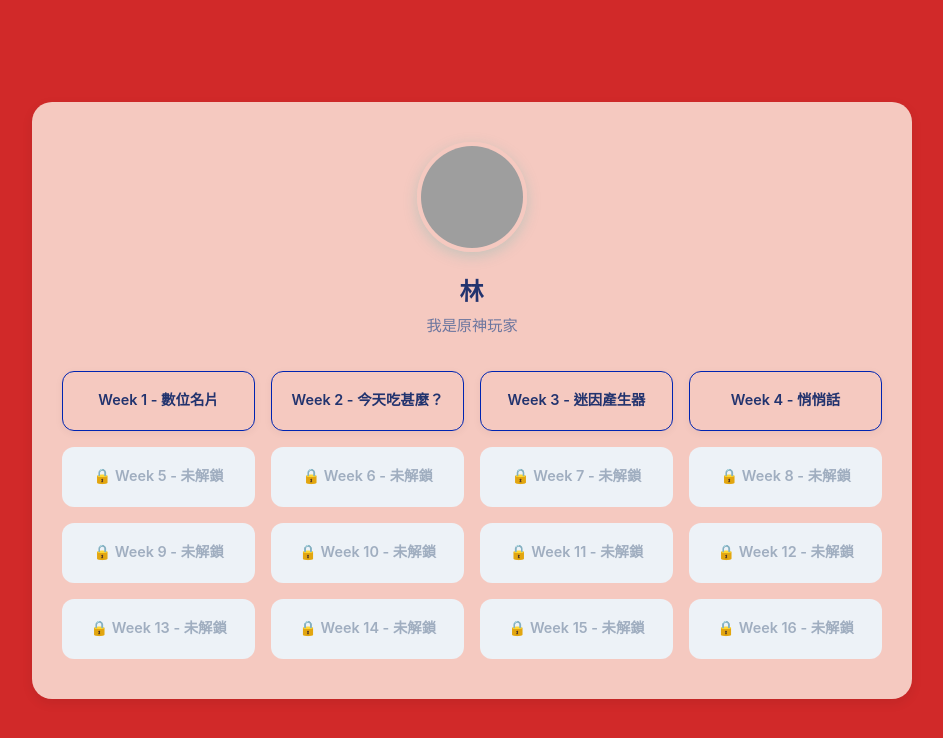
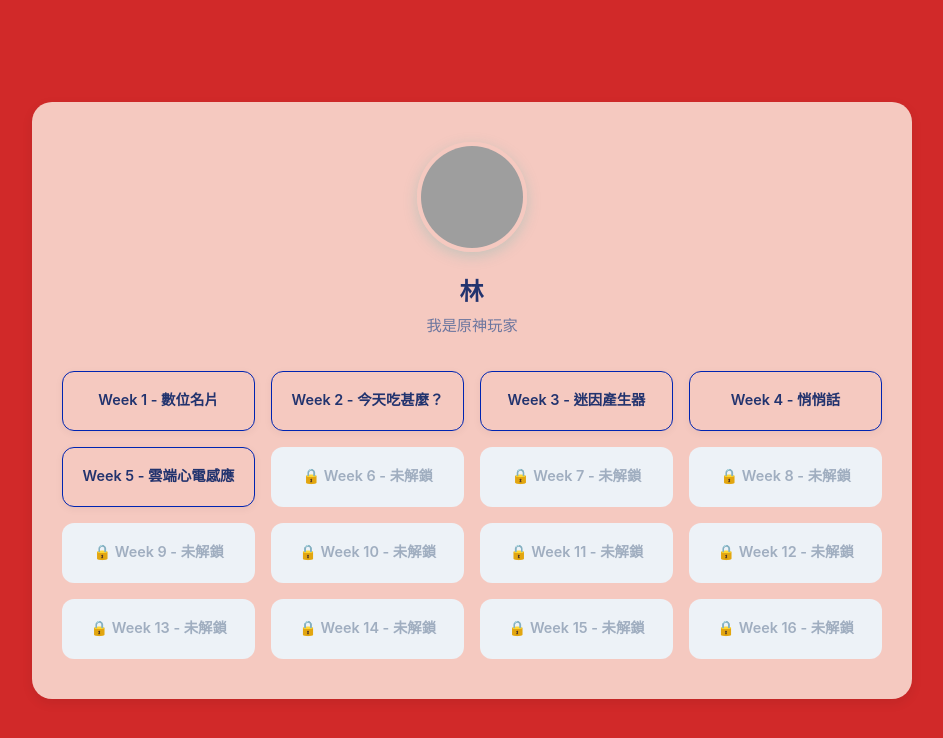
Before and after one commit to s26110147-source/svg, a plain HTML site: page index.html in a window 1280 px wide. Shown: the whole page, without its empty margins (168-1111 px from the left). Drawn offline with Linux system fonts and the light colour scheme; grey boxes are pictures that could not be loaded.

Commit message:
Update index.html

```diff
--- a/index.html
+++ b/index.html
@@ -169,9 +169,9 @@
             <a href="w2/index.html" class="menu-btn unlocked">Week 2 - 今天吃甚麼？</a>
             <a href="w3/index.html" class="menu-btn unlocked">Week 3 - 迷因產生器</a>
             <a href="w4/index.html" class="menu-btn unlocked">Week 4 - 悄悄話</a>
+            <a href="w5/index.html" class="menu-btn unlocked">Week 5 - 雲端心電感應</a>
 
-            <!-- 未解鎖項目 (5 ~ 16) -->
-            <div class="menu-btn locked">🔒 Week 5 - 未解鎖</div>
+            <!-- 未解鎖項目 (6 ~ 16) -->
             <div class="menu-btn locked">🔒 Week 6 - 未解鎖</div>
             <div class="menu-btn locked">🔒 Week 7 - 未解鎖</div>
             <div class="menu-btn locked">🔒 Week 8 - 未解鎖</div>
```
